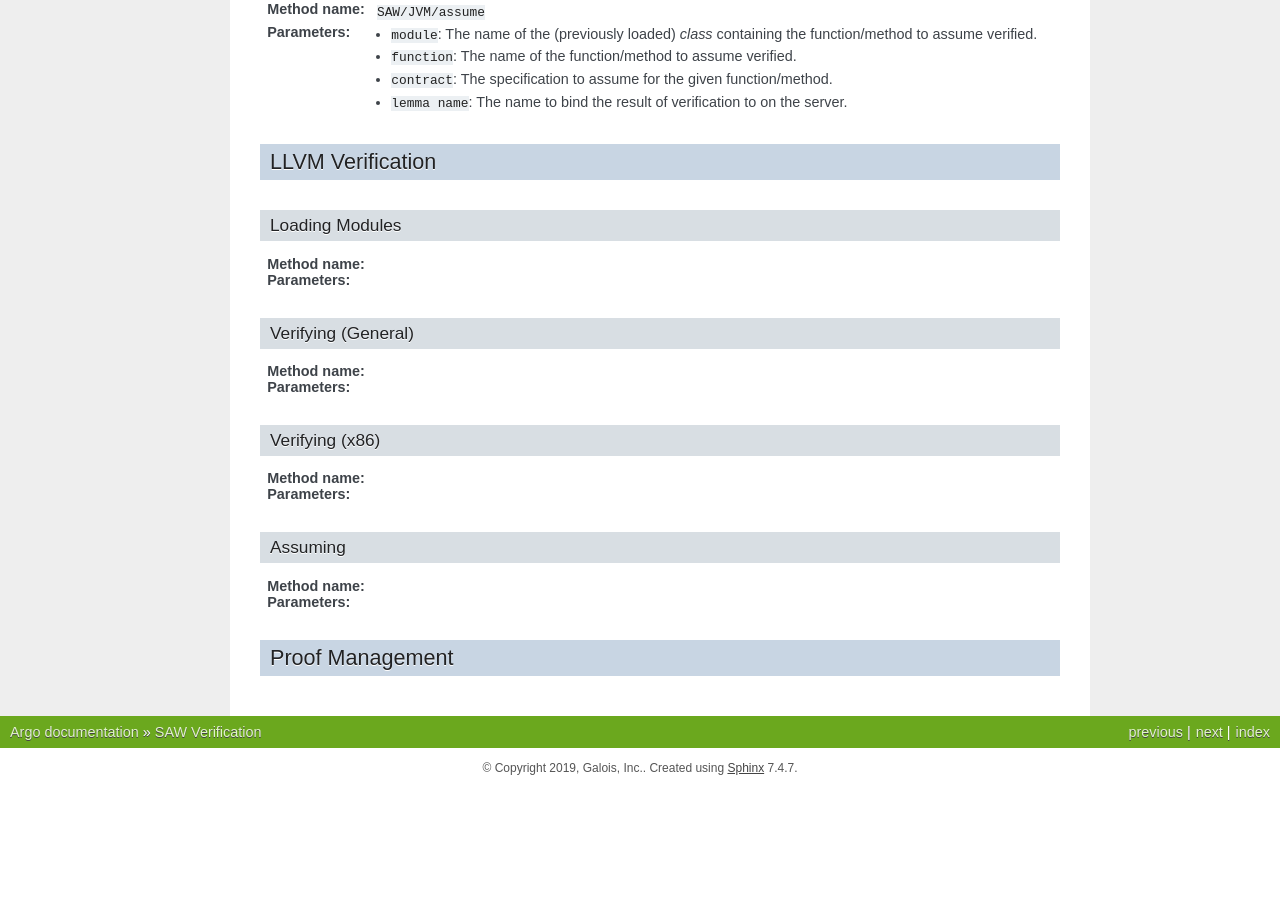
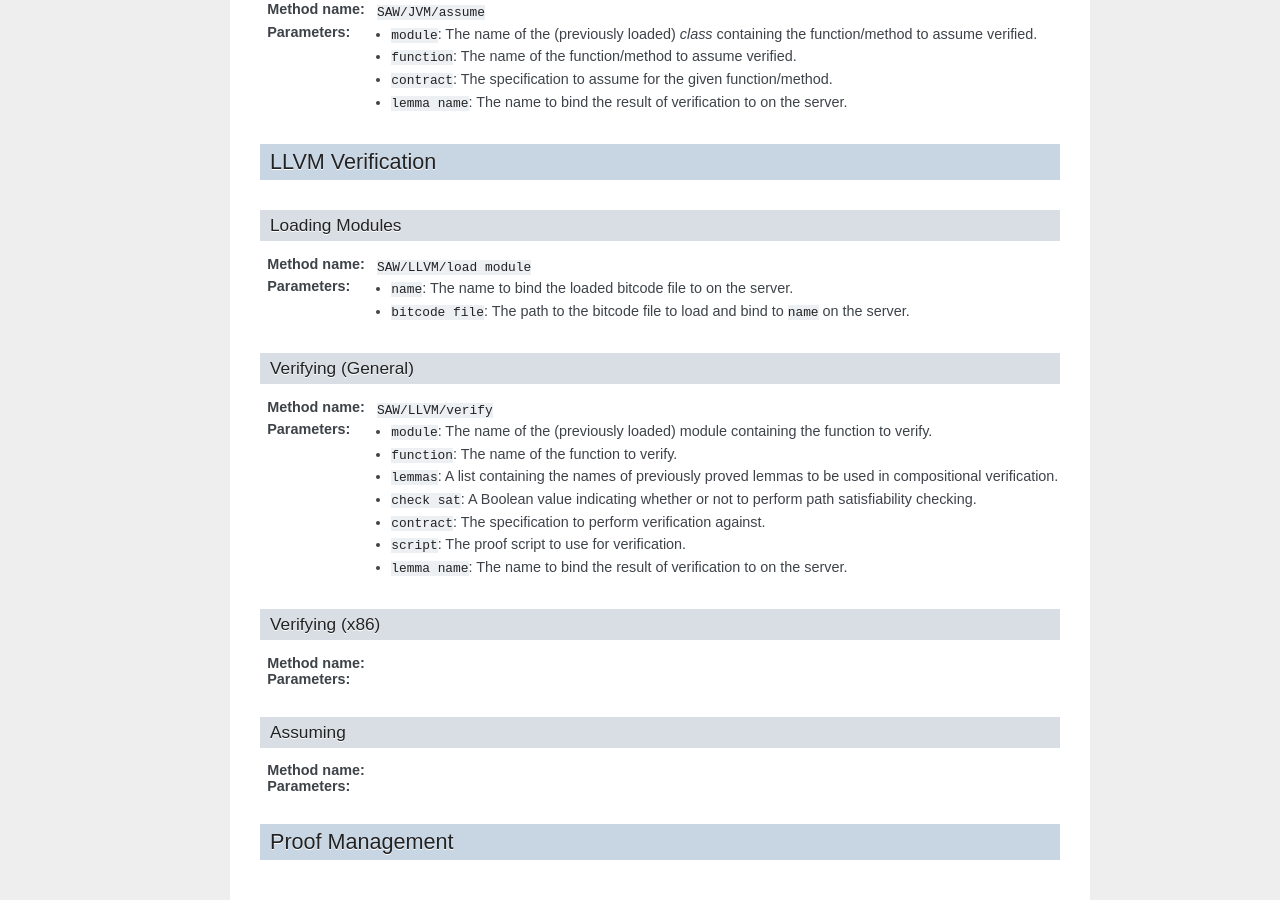
Before and after one commit to GaloisInc/argo, a Sphinx documentation site: the page built from docs/SAW.rst, in a window 1280 px wide and 900 px high, scrolled down 1370 px. Built offline with Sphinx 7.4.7, drawn with Linux system fonts in a browser that asks for light colours; before the commit the page ends 2158 px from its top, so only the background shows below that.

Commit message:
LLVM loading/general verification documented

```diff
--- a/docs/SAW.rst
+++ b/docs/SAW.rst
@@ -90,15 +90,24 @@ Loading Modules
 ---------------
 
 :Method name:
-
+  ``SAW/LLVM/load module``
 :Parameters:
+  - ``name``: The name to bind the loaded bitcode file to on the server.
+  - ``bitcode file``: The path to the bitcode file to load and bind to ``name`` on the server.
 
 Verifying (General)
 -------------------
 
 :Method name:
-
+  ``SAW/LLVM/verify``
 :Parameters:
+  - ``module``: The name of the (previously loaded) module containing the function to verify.
+  - ``function``: The name of the function to verify.
+  - ``lemmas``: A list containing the names of previously proved lemmas to be used in compositional verification.
+  - ``check sat``: A Boolean value indicating whether or not to perform path satisfiability checking.
+  - ``contract``: The specification to perform verification against.
+  - ``script``: The proof script to use for verification.
+  - ``lemma name``: The name to bind the result of verification to on the server.
 
 Verifying (x86)
 ---------------
```
